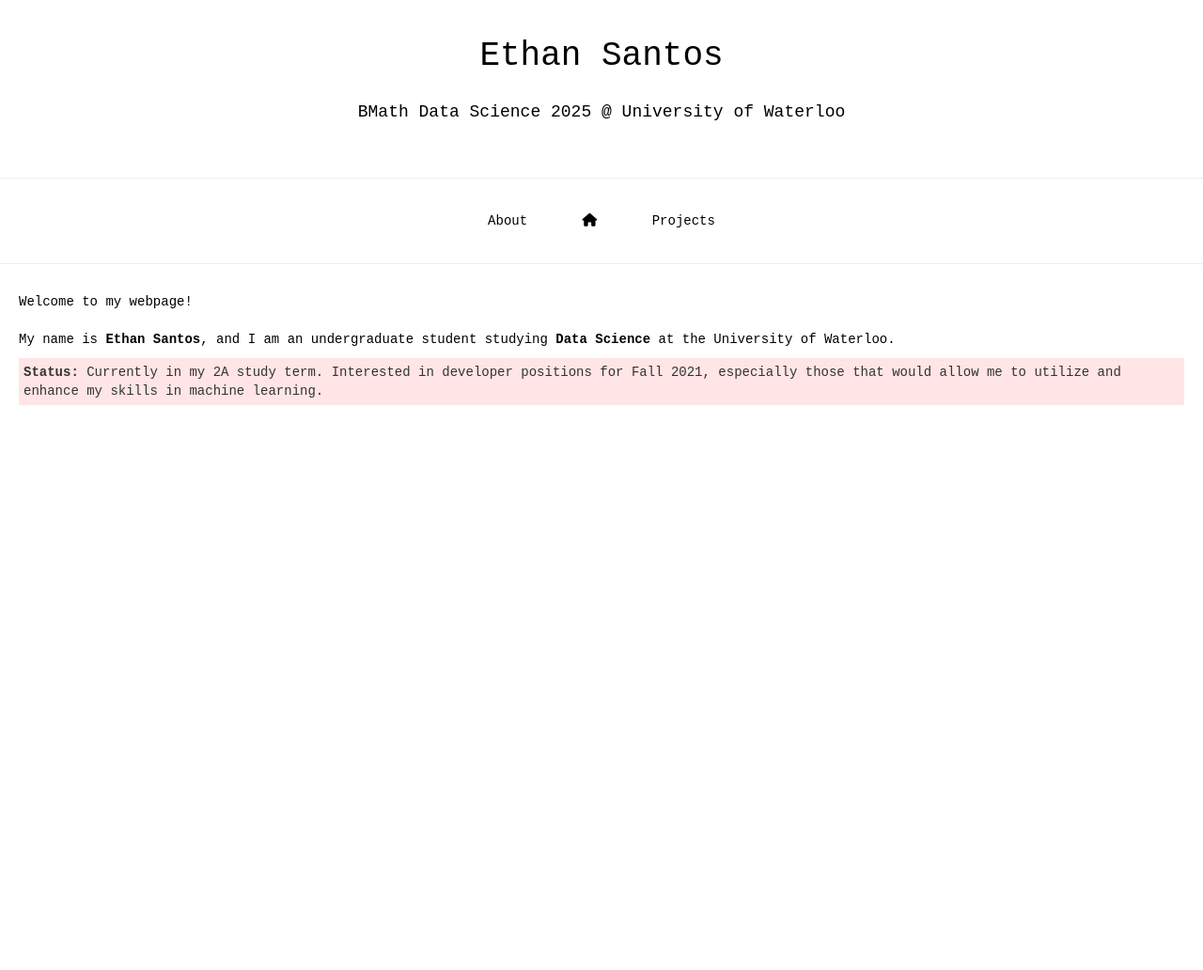
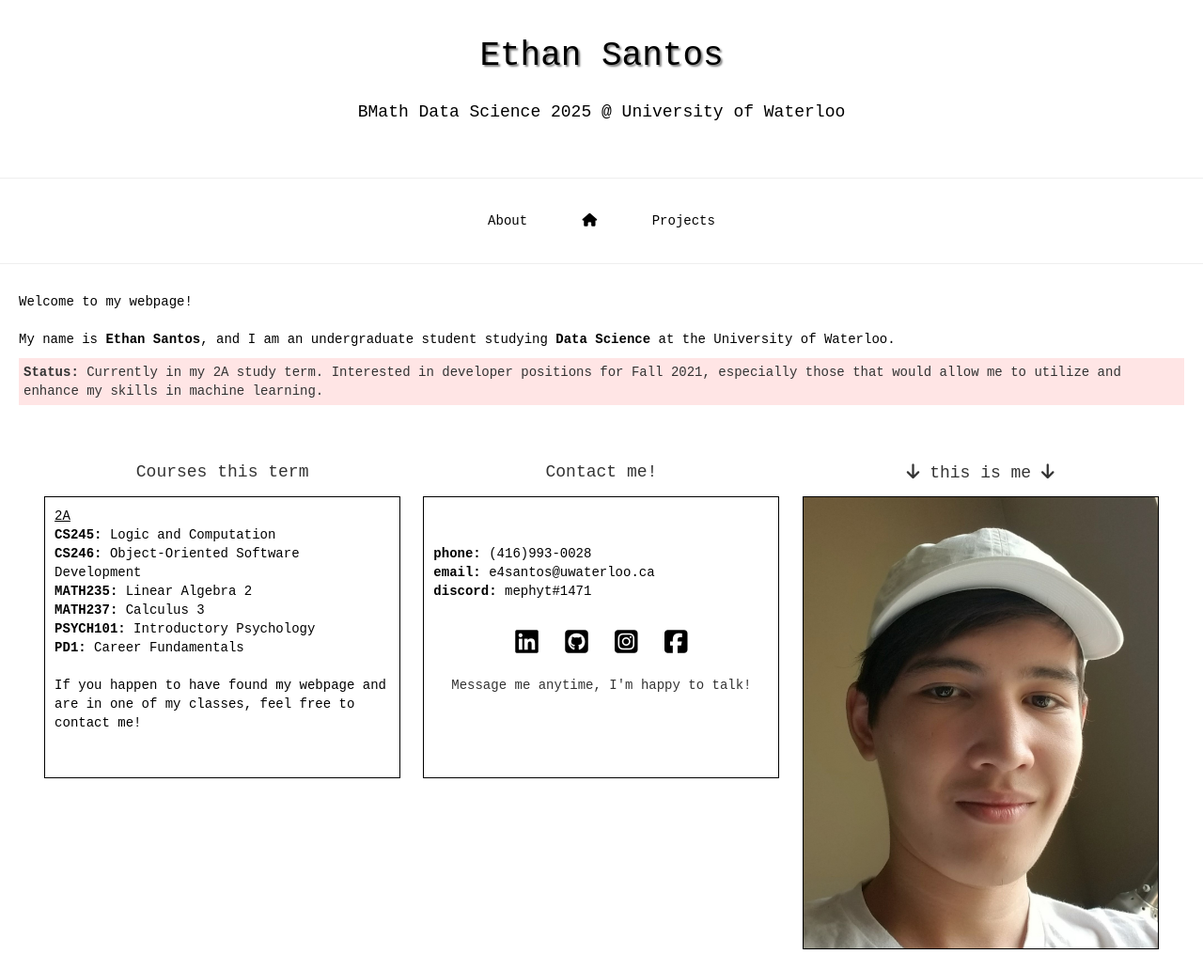
Before and after one commit to eton-s/eton-s.github.io, a plain HTML site: page index.html in a window 1280 px wide. Shown: the whole page at 94% size. Before the commit the page ends 800 px from the top, so only its background shows below. Drawn offline with nearby package versions, Linux system fonts and the light colour scheme.

Commit message:
finished index

```diff
--- a/index.html
+++ b/index.html
@@ -19,14 +19,14 @@
 <body>
 	<header class="container-fluid">
 		<h1>Ethan Santos</h1>
-		<h4>BMath Data Science 2025 @ University of Waterloo</h4>
+		<h4 class="sub">BMath Data Science 2025 @ University of Waterloo</h4>
 	</header>
 	<hr>
 	<nav class="container-fluid">
 		<ul>
-			<li><a href="about.html">About</a></li>
-			<li><a href="index.html" id="current"><i class="fas fa-home"></i></a></li>
-			<li><a href="projects.html">Projects</a></li>
+			<li><a class="nav" href="about.html">About</a></li>
+			<li><a class="nav" href="index.html" id="current"><i class="fas fa-home"></i></a></li>
+			<li><a class="nav" href="projects.html">Projects</a></li>
 		</ul>
 	</nav>
 	<hr>
@@ -42,13 +42,60 @@
 		</section>
 		<br>
 	</div>
-	<div class="contact">
-		<ul>
-			<li></li>
-			<li></li>
-			<li></li>
-			<li></li>
-		</ul>
-	</div>
+	<div class="row">
+		<div class="column">
+			<h4 class="coltitle">
+				Courses this term
+			</h4>
+			<div class="colmain">
+				<p class="txtcontent">
+					<u>2A</u><br>
+					<b>CS245:</b> Logic and Computation <br>
+					<b>CS246:</b> Object-Oriented Software Development <br>
+					<b>MATH235:</b> Linear Algebra 2 <br>
+					<b>MATH237:</b> Calculus 3 <br>
+					<b>PSYCH101:</b> Introductory Psychology <br>
+					<b>PD1:</b> Career Fundamentals <br>
+					<br>
+					If you happen to have found my webpage
+					and are in one of my classes, feel free
+					to contact me!
+					</p>
+			</div>
+		</div>
+		<div class="column">
+			<h4 class="coltitle">
+				Contact me!
+			</h4>
+			<div class="colmain">
+				<p class="txtcontent">
+					<br>
+					<br>
+					<b>phone:</b> (416)993-0028<br>
+					<b>email:</b> e4santos@uwaterloo.ca <br>
+					<b>discord:</b> mephyt#1471 <br>
+					<br>
+					<div class="icons">
+						<a class="icon" href="https://www.linkedin.com/in/ethan-santos"><i class="fab fa-linkedin fa-2x"></i></a>
+						<a class="icon" href="https://www.github.com/eton-s"><i class="fab fa-github-square fa-2x"></i></a>
+						<a class="icon" href="https://www.instagram.com/eton.10/"><i class="fab fa-instagram-square fa-2x"></i></a>
+						<a class="icon" href="https://www.facebook.com/ethan10santos/"><i class="fab fa-facebook-square fa-2x"></i></a>
+					</div>
+					<br>
+					Message me anytime, I'm happy to talk!
+				</p>
+			</div>
+		</div>
+		<div class="column">
+			<h4 class="coltitle">
+				<i class="fas fa-arrow-down"></i>
+				this is me
+				<i class="fas fa-arrow-down"></i>
+			</h4>
+			<div class="colmain">
+				<img id="me" src="me.jpg" alt="me">
+			</div>
+		</div>
+	  </div>
 </body>
 </html>
--- a/styles.css
+++ b/styles.css
@@ -19,7 +19,7 @@ ul {
 	overflow: hidden;
 	background-color: white;
 }
-a:link, a:visited {
+a.nav:link, a.nav:visited {
 	background-color: white;
 	color: black;
 	padding: 15px 25px;
@@ -28,9 +28,10 @@ a:link, a:visited {
 	display: inline-block;
   }
 
-  a:hover, a:active {
+  a.nav:hover, a.nav:active {
 	background-color: black;
 	color: white;
+	text-shadow: 1px 1px 1px red;
   }
 body {
 	background-color: rgb(255, 255, 255);
@@ -41,13 +42,15 @@ body {
 #status {
 	padding: 5px;
 	background-color: rgba(255, 0, 0, 0.1);
+	width: auto;
 }
 h1 {
+	text-shadow: 2px 2px 2px gray;
 	text-align: center;
 	padding: 20px;
 	color: rgb(0, 0, 0);
 }
-h4 {
+.sub {
 	text-align: center;
 	padding-bottom: 30px;
 	color: rgb(0, 0, 0);
@@ -55,9 +58,53 @@ h4 {
 p {
 	color: rgb(0, 0, 0);
 }
-/*
-.contact {
-	border: 1px solid rgba(238, 237, 237,0.8);
-	width: 35%;
-	margin: auto;
-} */
+.column {
+	margin: 1% 1%;
+	float: left;
+	width: 31.33%;
+  }
+  .colmain {
+	border: 1px solid black;
+	min-height: 300px;
+  }
+  .row {
+	text-align: center;
+	padding: 10px 50px;
+  }
+  .row:after {
+	content: "";
+	display: table;
+	clear: both;
+  }
+  .coltitle {
+	  min-height: 25px;
+  }
+
+  @media screen and (max-width: 900px) {
+	.column {
+		width: 60%;
+		float: none;
+		margin: auto;
+	}
+  }
+  #me {
+	max-width:100%;
+	max-height:100%;
+  }
+  p.txtcontent {
+	margin: 10px;
+	text-align: left;
+  }
+  a.icon {
+	  margin: 10px;
+  }
+  a.icon:link, a.icon:visited {
+	color: black;
+	text-align: center;
+	text-decoration: none;
+  }
+
+  a.icon:hover, a.icon:active {
+	color: black;
+	text-shadow: 1px 1px 1px red;
+  }
```
Also changed, not shown: about.html (+4 -4 lines), projects.html (+4 -4 lines), me.jpg (added), 1 other file.
